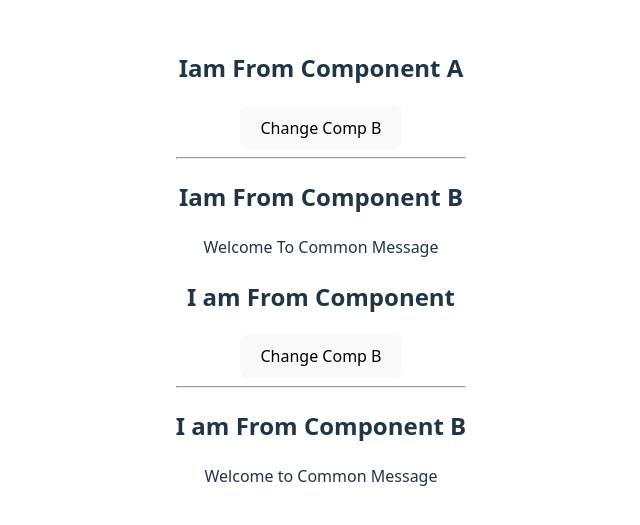
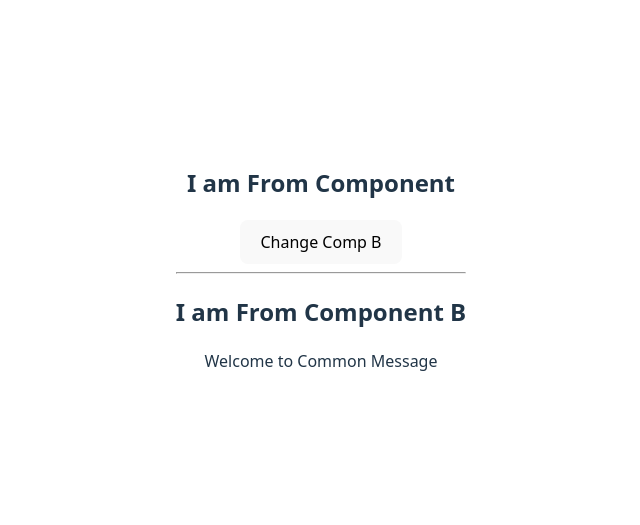
Before and after one commit to pavankumar2974/React-Js, a React (Vite) app in the folder app3/: page / in a window 1280 px wide. Shown: the part 133-658 px from the top of the page, without its empty margins (319-959 px from the left). Built offline with nearby package versions, Linux system fonts and the light colour scheme.

Commit message:
SiblingComponent

```diff
--- a/app3/src/App.jsx
+++ b/app3/src/App.jsx
@@ -10,7 +10,7 @@ function App() {
 
   return (
     <div>
-      <SiblingComp />
+      {/* <SiblingComp /> */}
       <Sibling />
     </div>
   )
```
